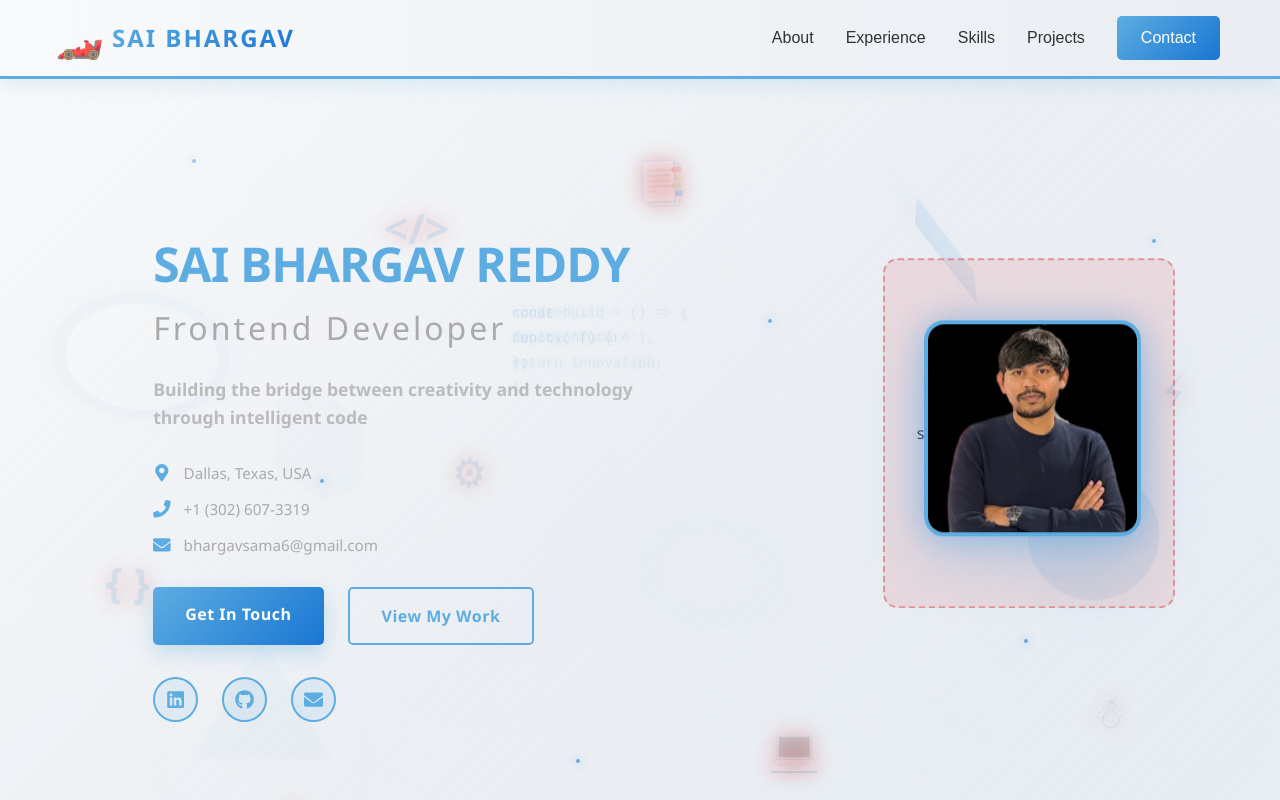
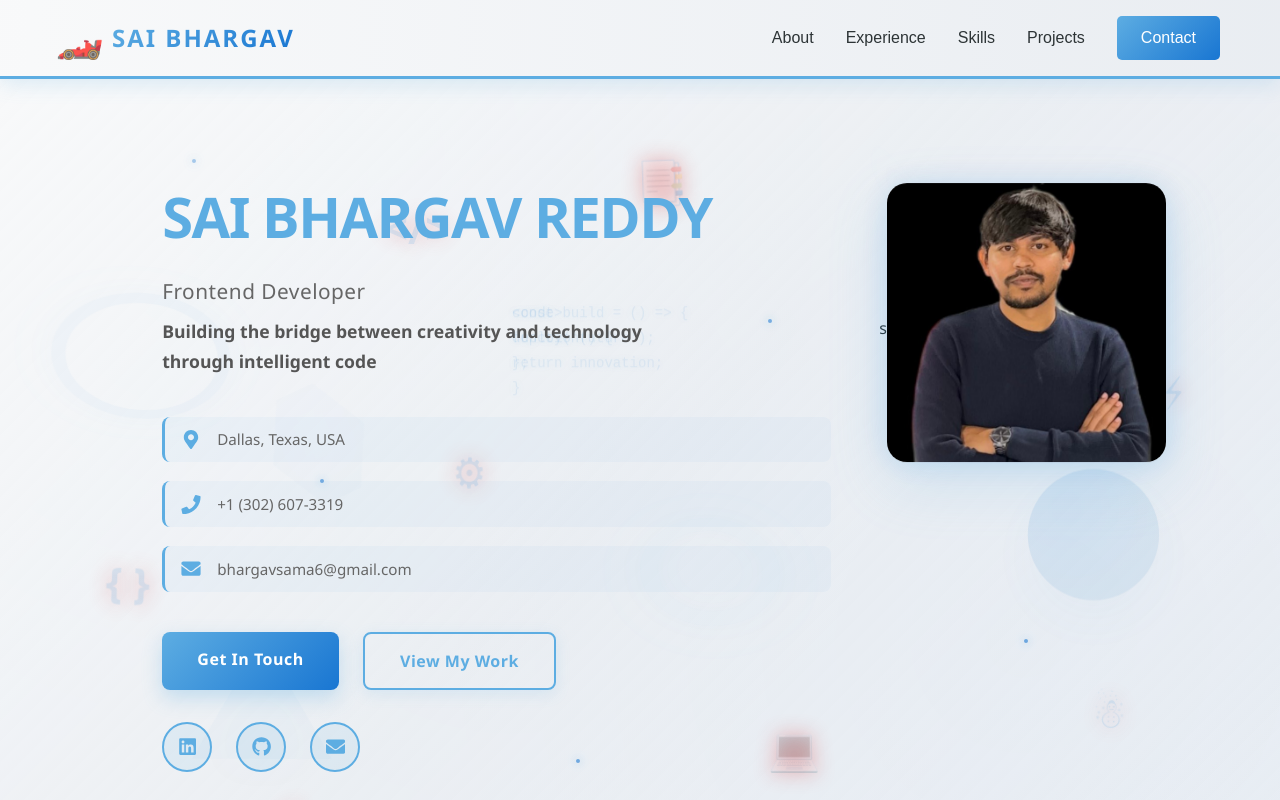
Before and after one commit to samasaibhargavreddy/Portfolio, a React (Vite) app: page / in a window 1280 px wide. Shown: the top 800 px of the page. Built offline with nearby package versions, Linux system fonts and the light colour scheme.

Commit message:
Fix hero name visibility on blue background

```diff
--- a/src/components/Hero.css
+++ b/src/components/Hero.css
@@ -18,6 +18,108 @@
   transform-style: preserve-3d;
   z-index: 0;
   pointer-events: none;
+  overflow: hidden;
+}
+
+/* Planet animations */
+.planet-1 {
+  position: absolute;
+  width: 120px;
+  height: 120px;
+  background: radial-gradient(circle at 30% 30%, rgba(25, 118, 210, 0.4), rgba(93, 173, 226, 0.1));
+  border-radius: 50%;
+  top: 10%;
+  right: 5%;
+  animation: planetOrbit 30s linear infinite;
+  box-shadow: 0 0 40px rgba(93, 173, 226, 0.3), inset -10px -10px 30px rgba(0, 0, 0, 0.2);
+}
+
+.planet-2 {
+  position: absolute;
+  width: 90px;
+  height: 90px;
+  background: radial-gradient(circle at 35% 35%, rgba(93, 173, 226, 0.3), rgba(25, 118, 210, 0.08));
+  border-radius: 50%;
+  bottom: 15%;
+  left: 10%;
+  animation: planetOrbit2 45s linear infinite;
+  box-shadow: 0 0 35px rgba(93, 173, 226, 0.25);
+}
+
+.planet-3 {
+  position: absolute;
+  width: 100px;
+  height: 100px;
+  background: radial-gradient(circle at 40% 40%, rgba(25, 118, 210, 0.35), rgba(93, 173, 226, 0.1));
+  border-radius: 50%;
+  top: 40%;
+  right: 8%;
+  animation: planetOrbit3 60s linear infinite;
+  box-shadow: 0 0 50px rgba(25, 118, 210, 0.3);
+}
+
+.planet-ring {
+  position: absolute;
+  width: 140px;
+  height: 140px;
+  border: 8px solid rgba(93, 173, 226, 0.15);
+  border-radius: 50%;
+  top: 20%;
+  left: 15%;
+  animation: planetSpin 40s linear infinite;
+  box-shadow: 0 0 30px rgba(93, 173, 226, 0.2);
+}
+
+@keyframes planetOrbit {
+  0% {
+    transform: translateX(0) translateY(0) rotate(0deg);
+    opacity: 0.4;
+  }
+  50% {
+    opacity: 0.7;
+  }
+  100% {
+    transform: translateX(-50px) translateY(80px) rotate(360deg);
+    opacity: 0.4;
+  }
+}
+
+@keyframes planetOrbit2 {
+  0% {
+    transform: translateX(0) translateY(0) rotate(0deg);
+    opacity: 0.3;
+  }
+  50% {
+    opacity: 0.6;
+  }
+  100% {
+    transform: translateX(70px) translateY(-60px) rotate(-360deg);
+    opacity: 0.3;
+  }
+}
+
+@keyframes planetOrbit3 {
+  0% {
+    transform: translateY(0) rotate(0deg) scale(1);
+    opacity: 0.35;
+  }
+  50% {
+    opacity: 0.65;
+    scale: 1.1;
+  }
+  100% {
+    transform: translateY(-100px) rotate(360deg) scale(1);
+    opacity: 0.35;
+  }
+}
+
+@keyframes planetSpin {
+  0% {
+    transform: rotate(0deg);
+  }
+  100% {
+    transform: rotate(360deg);
+  }
 }
 
 .hero .container {
@@ -25,7 +127,7 @@
   z-index: 1;
 }
 
-.hero-car {
+.hero-profile {
   display: flex;
   align-items: center;
   justify-content: center;
@@ -72,20 +174,17 @@
   height: 100%;
   object-fit: cover;
   border-radius: 20px;
-  border: 4px solid #5dade2;
   box-shadow:
-    0 20px 60px rgba(93, 173, 226, 0.4),
-    0 0 30px rgba(25, 118, 210, 0.3),
-    inset 0 0 0 1px rgba(255, 255, 255, 0.1);
+    0 20px 60px rgba(93, 173, 226, 0.2),
+    0 0 30px rgba(25, 118, 210, 0.15);
   transition: all 0.3s ease;
 }
 
 .profile-img:hover {
   transform: scale(1.05);
-  border-color: #1976d2;
   box-shadow:
-    0 25px 80px rgba(93, 173, 226, 0.6),
-    0 0 50px rgba(25, 118, 210, 0.5);
+    0 25px 80px rgba(93, 173, 226, 0.3),
+    0 0 50px rgba(25, 118, 210, 0.2);
 }
 
 @keyframes profileFloat {
@@ -466,47 +565,116 @@
   animation: slideInUp 0.8s ease;
 }
 
+.hero-badge {
+  display: inline-block;
+  background: linear-gradient(135deg, rgba(93, 173, 226, 0.1), rgba(25, 118, 210, 0.05));
+  border: 1px solid rgba(93, 173, 226, 0.3);
+  color: #5dade2;
+  padding: 0.6rem 1.2rem;
+  border-radius: 25px;
+  font-size: 0.85rem;
+  font-weight: 600;
+  letter-spacing: 1px;
+  margin-bottom: 1.5rem;
+  animation: slideInUp 0.8s ease 0.1s both;
+}
+
 .hero-title {
-  font-size: 3rem;
-  line-height: 1.2;
-  margin-bottom: 1.5rem;
+  font-size: 3.5rem;
+  line-height: 1.1;
+  margin-bottom: 0.5rem;
   font-weight: 900;
-  letter-spacing: -1px;
+  letter-spacing: -1.5px;
+  position: relative;
+  animation: slideInUp 0.8s ease 0.2s both;
+}
+
+.gradient-text {
+  display: inline-block;
+  background: linear-gradient(135deg, #f4fbff 0%, #d0e8ff 45%, #ffffff 100%);
+  -webkit-background-clip: text;
+  -webkit-text-fill-color: transparent;
+  background-clip: text;
+  color: #ffffff;
+  text-shadow: 0 4px 30px rgba(255, 255, 255, 0.65), 0 1px 1px rgba(13, 71, 161, 0.15);
+  animation: gradientShift 6s ease infinite;
+}
+
+.title-underline {
+  width: 80px;
+  height: 4px;
+  background: linear-gradient(90deg, #5dade2, #1976d2, transparent);
+  border-radius: 2px;
+  margin-top: 0.8rem;
+  animation: expandWidth 0.8s ease 0.3s both;
+}
+
+@keyframes gradientShift {
+  0%, 100% {
+    background: linear-gradient(135deg, #5dade2 0%, #1976d2 50%, #0d47a1 100%);
+  }
+  50% {
+    background: linear-gradient(135deg, #0d47a1 0%, #5dade2 50%, #1976d2 100%);
+  }
+}
+
+@keyframes expandWidth {
+  from {
+    width: 0;
+  }
+  to {
+    width: 80px;
+  }
 }
 
 .hero-subtitle {
-  font-size: 2rem;
-  color: #aaa;
-  font-weight: 300;
-  letter-spacing: 3px;
+  font-size: 1.3rem;
+  color: #666;
+  font-weight: 500;
+  letter-spacing: 0.5px;
+  margin-bottom: 1.5rem;
+  animation: slideInUp 0.8s ease 0.25s both;
 }
 
 .hero-description {
   font-size: 1.1rem;
-  color: #bbb;
-  margin-bottom: 2rem;
-  line-height: 1.6;
-  max-width: 500px;
+  color: #555;
+  margin-bottom: 2.5rem;
+  line-height: 1.7;
+  max-width: 550px;
+  animation: slideInUp 0.8s ease 0.3s both;
 }
 
 .hero-info {
   display: flex;
   flex-direction: column;
-  gap: 1rem;
-  margin-bottom: 2rem;
+  gap: 1.2rem;
+  margin-bottom: 2.5rem;
+  animation: slideInUp 0.8s ease 0.35s both;
 }
 
 .info-item {
   display: flex;
   align-items: center;
-  gap: 0.8rem;
-  color: #aaa;
+  gap: 1rem;
+  color: #666;
   font-size: 0.95rem;
+  padding: 0.8rem 1rem;
+  background: rgba(93, 173, 226, 0.05);
+  border-radius: 8px;
+  border-left: 3px solid #5dade2;
+  transition: all 0.3s ease;
+}
+
+.info-item:hover {
+  background: rgba(93, 173, 226, 0.1);
+  transform: translateX(5px);
 }
 
 .info-icon {
   color: #5dade2;
-  font-size: 1.1rem;
+  font-size: 1.2rem;
+  min-width: 20px;
 }
 
 .hero-cta {
@@ -517,16 +685,19 @@
 }
 
 .cta-button {
-  padding: 1rem 2rem;
+  padding: 1rem 2.2rem;
   font-size: 1rem;
   border: none;
-  border-radius: 5px;
+  border-radius: 8px;
   cursor: pointer;
   transition: all 0.3s ease;
   text-decoration: none;
   display: inline-block;
   font-weight: 600;
   letter-spacing: 0.5px;
+  position: relative;
+  overflow: hidden;
+  animation: slideInUp 0.8s ease 0.4s both;
 }
 
 .cta-button.primary {
@@ -537,29 +708,34 @@
 
 .cta-button.primary:hover {
   transform: translateY(-3px);
-  box-shadow: 0 12px 30px rgba(93, 173, 226, 0.5);
+  box-shadow: 0 12px 35px rgba(93, 173, 226, 0.5);
+  background: linear-gradient(135deg, #1976d2, #0d47a1);
 }
 
 .cta-button.secondary {
   background: transparent;
   color: #5dade2;
   border: 2px solid #5dade2;
+  box-shadow: 0 4px 15px rgba(93, 173, 226, 0.15);
 }
 
 .cta-button.secondary:hover {
   background: rgba(93, 173, 226, 0.1);
   border-color: #1976d2;
   color: #1976d2;
+  transform: translateY(-3px);
+  box-shadow: 0 8px 20px rgba(93, 173, 226, 0.25);
 }
 
 .hero-socials {
   display: flex;
   gap: 1.5rem;
+  animation: slideInUp 0.8s ease 0.45s both;
 }
 
 .social-link {
-  width: 45px;
-  height: 45px;
+  width: 50px;
+  height: 50px;
   border-radius: 50%;
   background: rgba(93, 173, 226, 0.1);
   border: 2px solid #5dade2;
@@ -570,13 +746,29 @@
   font-size: 1.2rem;
   transition: all 0.3s ease;
   text-decoration: none;
+  position: relative;
+}
+
+.social-link::before {
+  content: '';
+  position: absolute;
+  inset: 0;
+  border-radius: 50%;
+  background: linear-gradient(135deg, #5dade2, #1976d2);
+  z-index: -1;
+  opacity: 0;
+  transition: opacity 0.3s ease;
 }
 
 .social-link:hover {
-  background: #5dade2;
   color: white;
-  transform: translateY(-5px);
-  box-shadow: 0 8px 20px rgba(93, 173, 226, 0.4);
+  transform: translateY(-5px) scale(1.1);
+  box-shadow: 0 8px 25px rgba(93, 173, 226, 0.4);
+  border-color: #1976d2;
+}
+
+.social-link:hover::before {
+  opacity: 1;
 }
 
 .hero-car {
@@ -584,13 +776,6 @@
   align-items: center;
   justify-content: center;
   animation: slideInDown 0.8s ease;
-  background: rgba(211, 47, 47, 0.1);
-  border-radius: 15px;
-  padding: 2rem;
-  height: 350px;
-  border: 2px dashed rgba(211, 47, 47, 0.4);
-  position: sticky;
-  top: 100px;
 }
 
 .car-animation {
@@ -667,7 +852,7 @@
     text-align: center;
   }
 
-  .hero-car {
+  .hero-profile {
     height: 250px;
   }
 }
```
